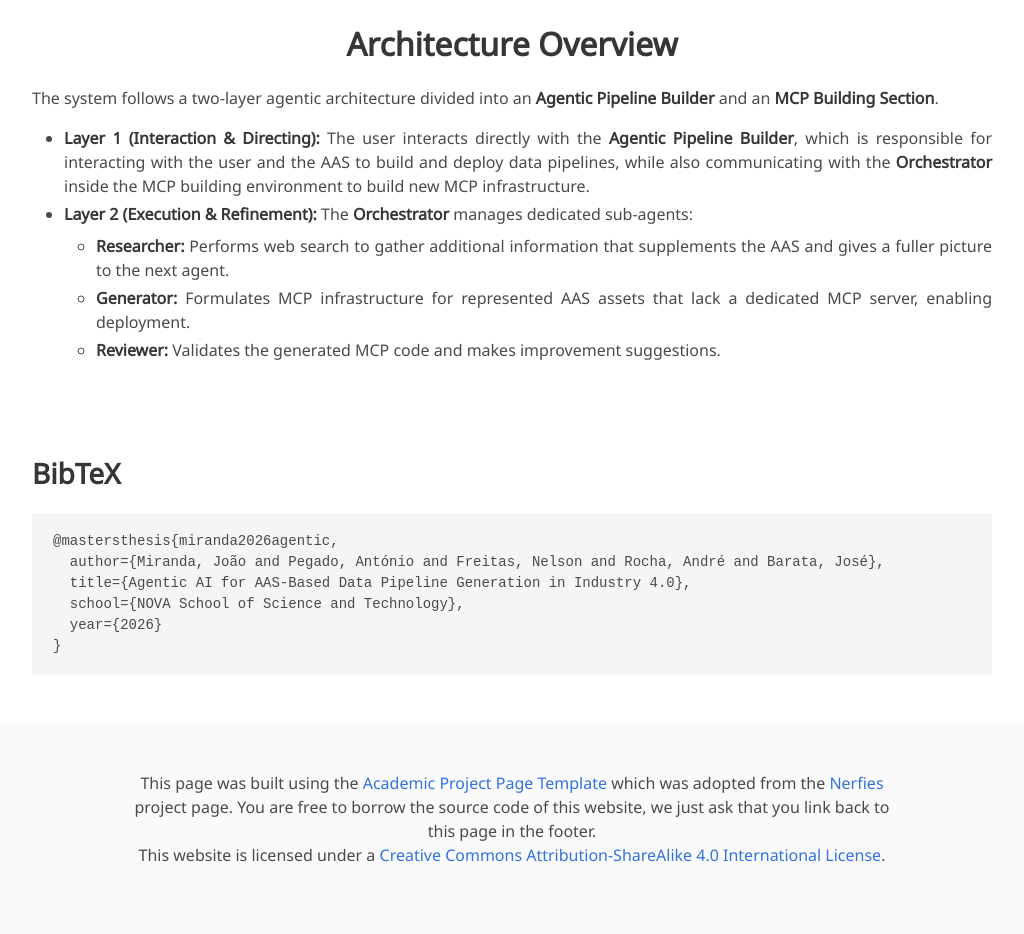
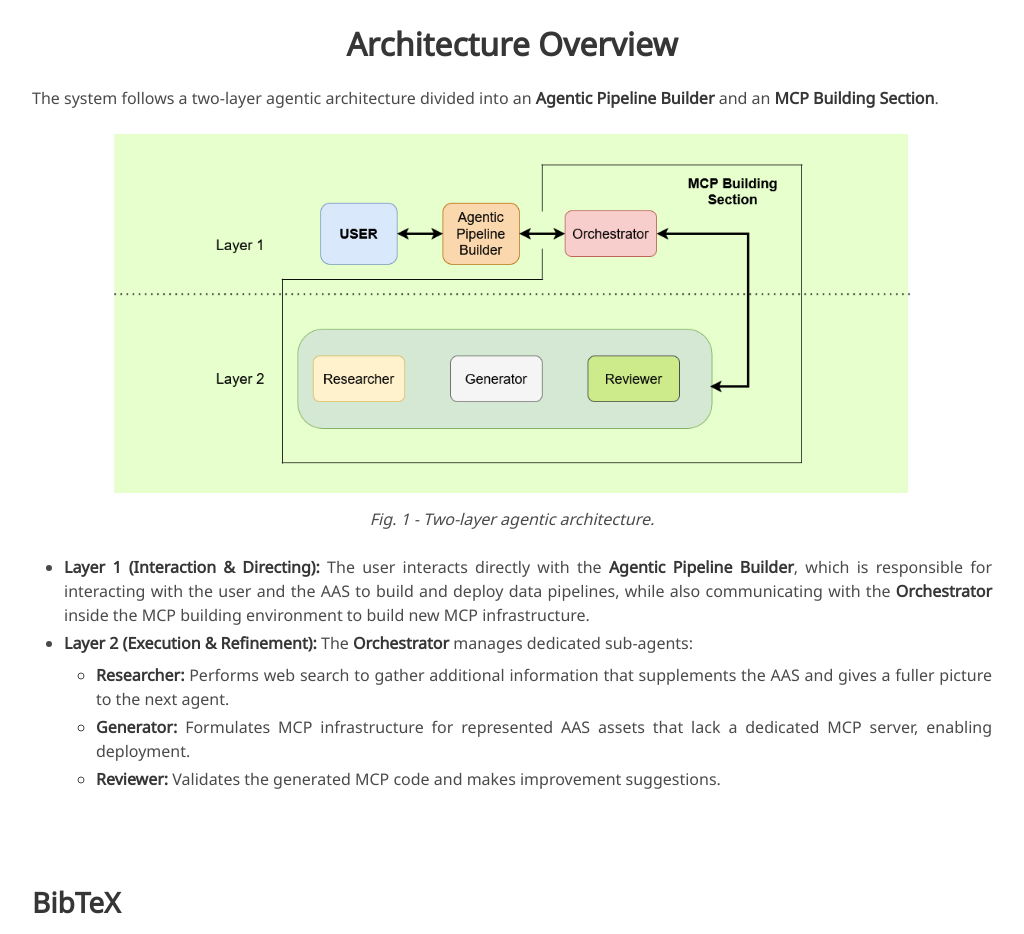
Before and after one commit to NOVA-RICS-Open-Lab/agentic-data-pipelines, a plain HTML site: page index.html in a window 1280 px wide. Shown: the part 1000-1934 px from the top of the page, without its empty margins (128-1152 px from the left). Drawn offline with nearby package versions, Linux system fonts and the light colour scheme; some icons are missing; a web font is replaced by a local one.

Commit message:
readme fix #2

```diff
--- a/index.html
+++ b/index.html
@@ -136,6 +136,12 @@
         <p>
           The system follows a two-layer agentic architecture divided into an <strong>Agentic Pipeline Builder</strong> and an <strong>MCP Building Section</strong>.
         </p>
+        <figure class="image" style="margin: 1.5rem auto; max-width: 800px;">
+          <img src="static/images/multi_agent_architecture.png" alt="Two-layer agentic architecture: Agentic Pipeline Builder and MCP Building Section."/>
+          <figcaption class="has-text-centered" style="margin-top: 0.5rem;">
+            Fig. 1 - Two-layer agentic architecture.
+          </figcaption>
+        </figure>
         <ul>
           <li><strong>Layer 1 (Interaction &amp; Directing):</strong> The user interacts directly with the <strong>Agentic Pipeline Builder</strong>, which is responsible for interacting with the user and the AAS to build and deploy data pipelines, while also communicating with the <strong>Orchestrator</strong> inside the MCP building environment to build new MCP infrastructure.</li>
           <li><strong>Layer 2 (Execution &amp; Refinement):</strong> The <strong>Orchestrator</strong> manages dedicated sub-agents:
```
Also changed, not shown: 1 other file.
